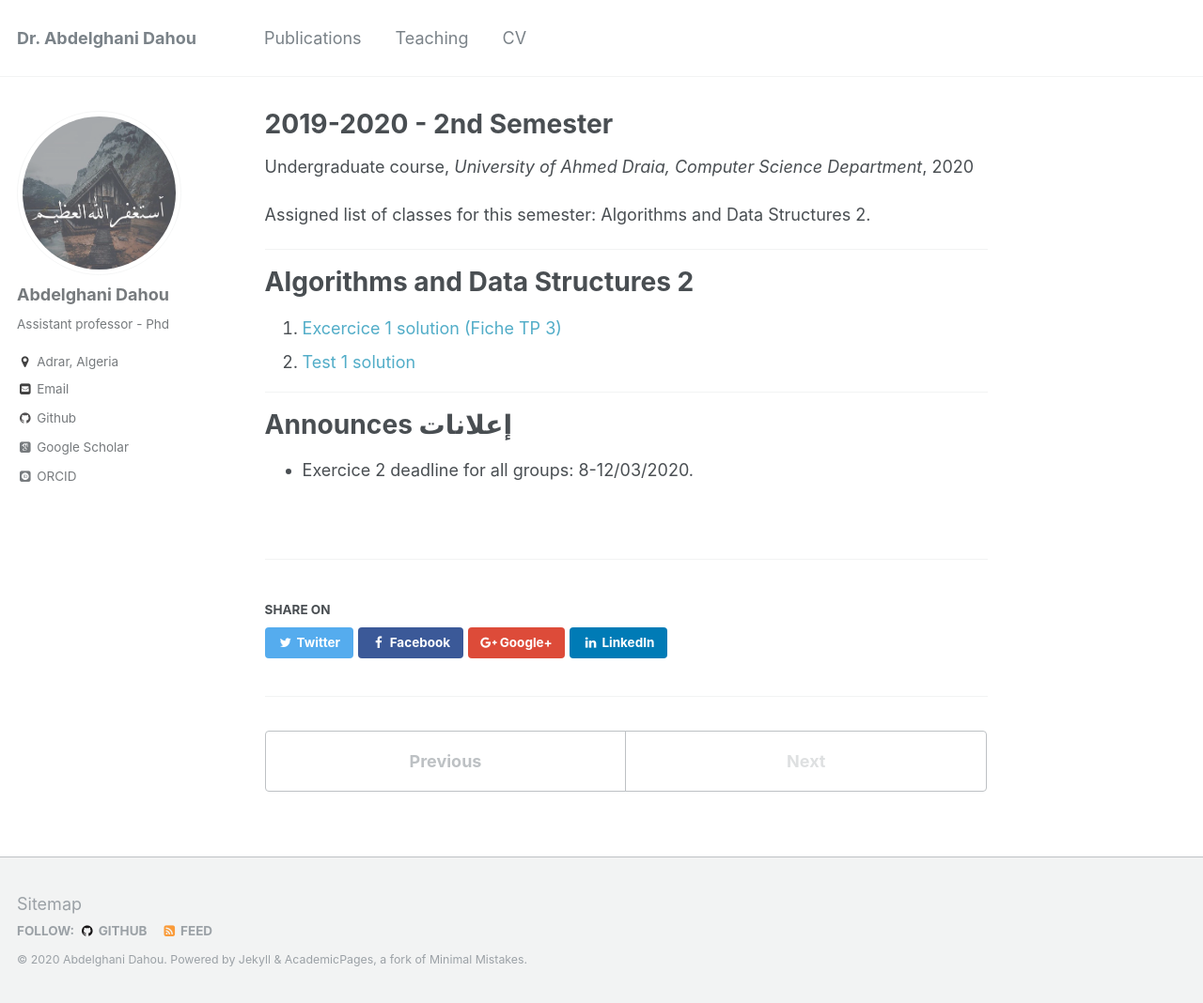
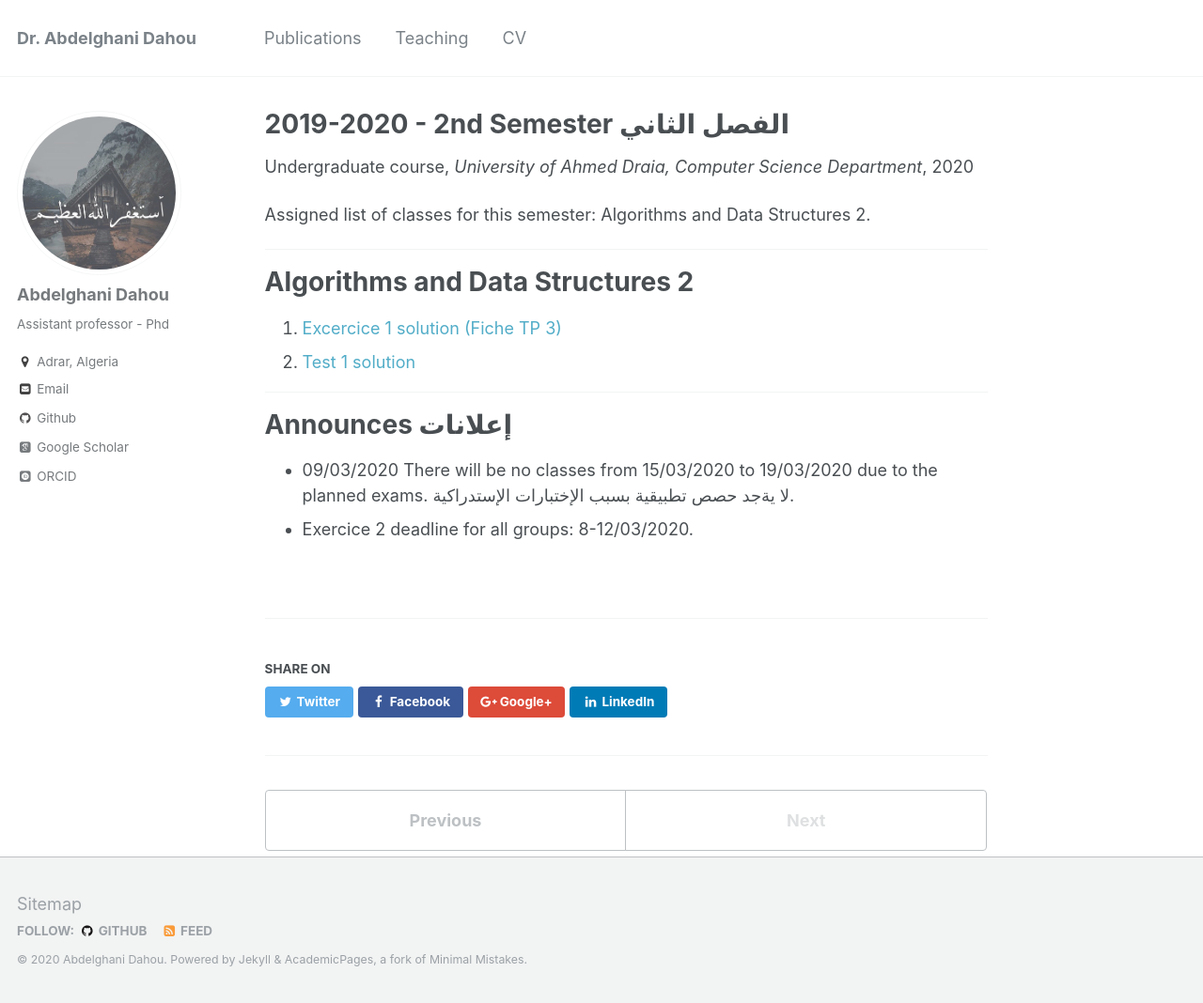
Before and after one commit to dr-dahou-adrar/dr-dahou-adrar.github.io, a Jekyll site: the page built from _teaching/2019-2020-2nd-semester-teaching.md, in a window 1280 px wide and 1068 px high. Shown: the whole window at 94% size. Built offline with Jekyll 4.4.1, drawn with Linux system fonts in a browser that asks for light colours; some web fonts are replaced.

Commit message:
Update 2019-2020-2nd-semester-teaching.md

```diff
--- a/_teaching/2019-2020-2nd-semester-teaching.md
+++ b/_teaching/2019-2020-2nd-semester-teaching.md
@@ -1,5 +1,5 @@
 ---
-title: "2019-2020 - 2nd Semester"
+title: "2019-2020 - 2nd Semester الفصل الثاني"
 collection: teaching
 type: "Undergraduate course"
 permalink: /teaching/2019-2020-2nd-semester-teaching
@@ -23,4 +23,5 @@ Algorithms and Data Structures 2
 
 Announces إعلانات
 ======
+* 09/03/2020 There will be no classes from 15/03/2020 to 19/03/2020 due to the planned exams. لا يةجد حصص تطبيقية بسبب الإختبارات الإستدراكية.
 * Exercice 2 deadline for all groups: 8-12/03/2020.
```
